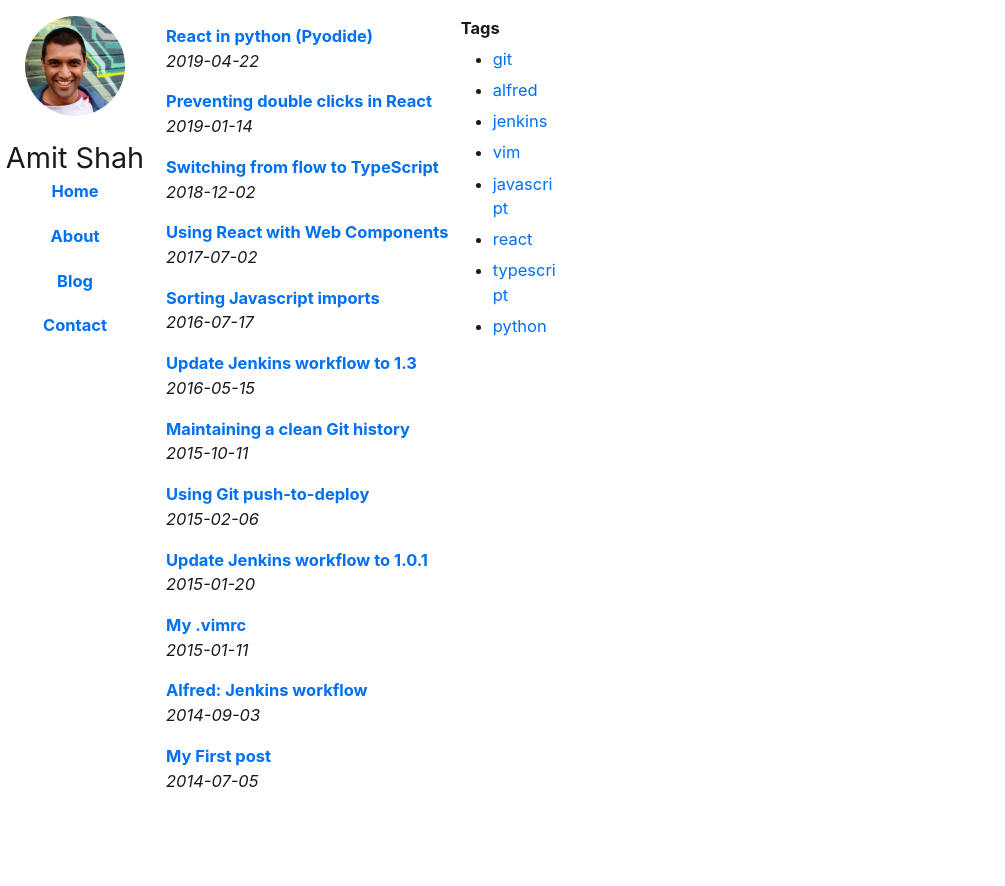
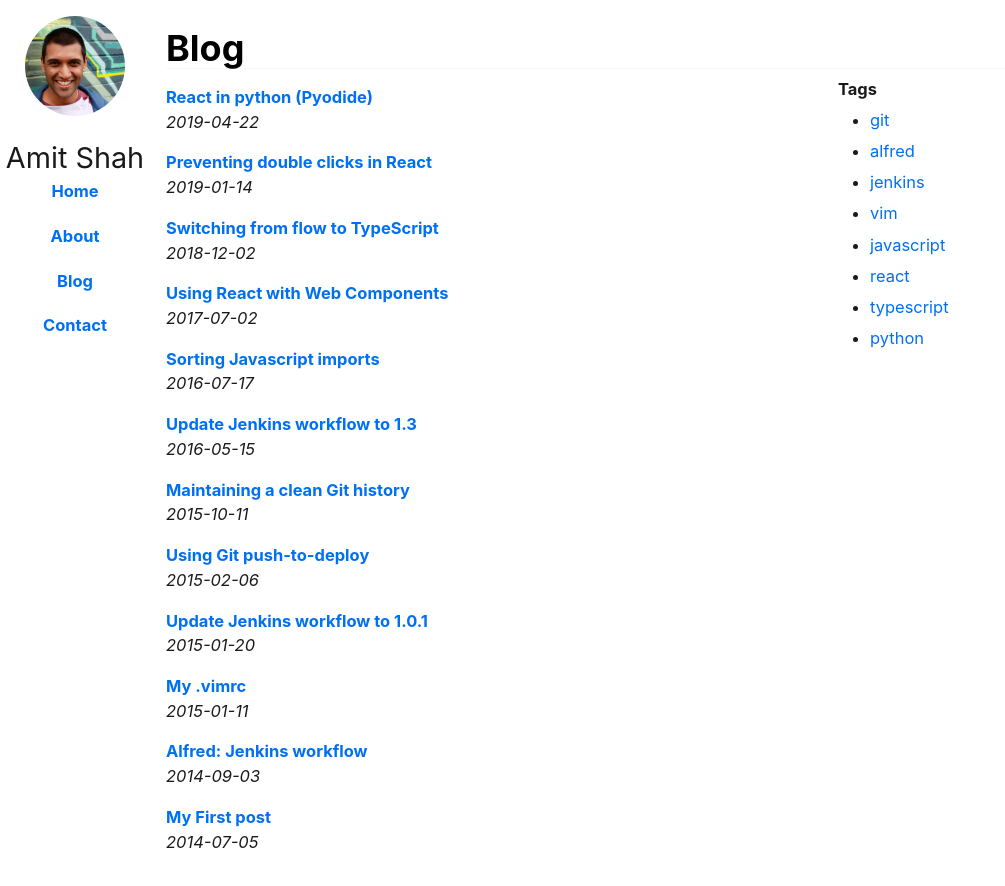
Before and after one commit to Amwam/amwam.github.io, a Next.js app: page /blog in a window 1280 px wide. Shown: the top 886 px of the page, without its empty margins (0-1005 px from the left). Before the commit the page ends 849 px from the top, so only its background shows below. Built offline with nearby package versions, Linux system fonts and the light colour scheme; a web font is replaced by a local one.

Commit message:
Add page titles

```diff
--- a/pages/_app.module.css
+++ b/pages/_app.module.css
@@ -12,13 +12,11 @@
   position: absolute;
   left: 0;
   top: 0;
-
 }
 
 #content-wrapper {
   flex-direction: row;
 }
-
 
 @media only screen and (max-width: 600px) {
   .container {
--- a/pages/about.tsx
+++ b/pages/about.tsx
@@ -99,6 +99,7 @@ export default function About() {
       <Head>
         <title>About | AMWAM - Amit Shah</title>
       </Head>
+      <h1>About</h1>
       <div>
         I graduated from the University of Warwick with a 1st in Computer
         Science (MEng) in July of 2013. Since then I have worked at BSkyB as a
--- a/pages/blog/index.tsx
+++ b/pages/blog/index.tsx
@@ -22,10 +22,12 @@ export default function Blog(props: {
   }
 
   return (
-    <div className={styles.content}>
+    <div>
       <Head>
         <title>Blog | AMWAM - Amit Shah</title>
       </Head>
+      <h1>Blog</h1>
+      <div className={styles.content}>
         <div className={styles['post-list']}>
           {posts
             .filter((post) => post.published)
@@ -59,5 +61,6 @@ export default function Blog(props: {
           </ul>
         </div>
       </div>
+    </div>
   );
 }
--- a/pages/contact.tsx
+++ b/pages/contact.tsx
@@ -41,6 +41,7 @@ export default function Contact() {
         flexWrap: 'wrap',
       }}
     >
+      <h1>Contact</h1>
       <Head>
         <title>Contact | AMWAM - Amit Shah</title>
       </Head>
--- a/pages/index.module.css
+++ b/pages/index.module.css
@@ -1,3 +1,3 @@
 .link-item {
-    padding-bottom: 1rem;
+  padding-bottom: 1rem;
 }
--- a/pages/index.tsx
+++ b/pages/index.tsx
@@ -4,6 +4,7 @@ import styles from './index.module.css';
 export default function Home() {
   return (
     <div>
+      <h1>Home</h1>
       <div>
         <ul>
           <li className={styles['link-item']}>
```
Also changed, not shown: components/styles/Navigation.module.css (line endings or trailing spaces). Lines whose indentation alone changed are shown as unchanged.
